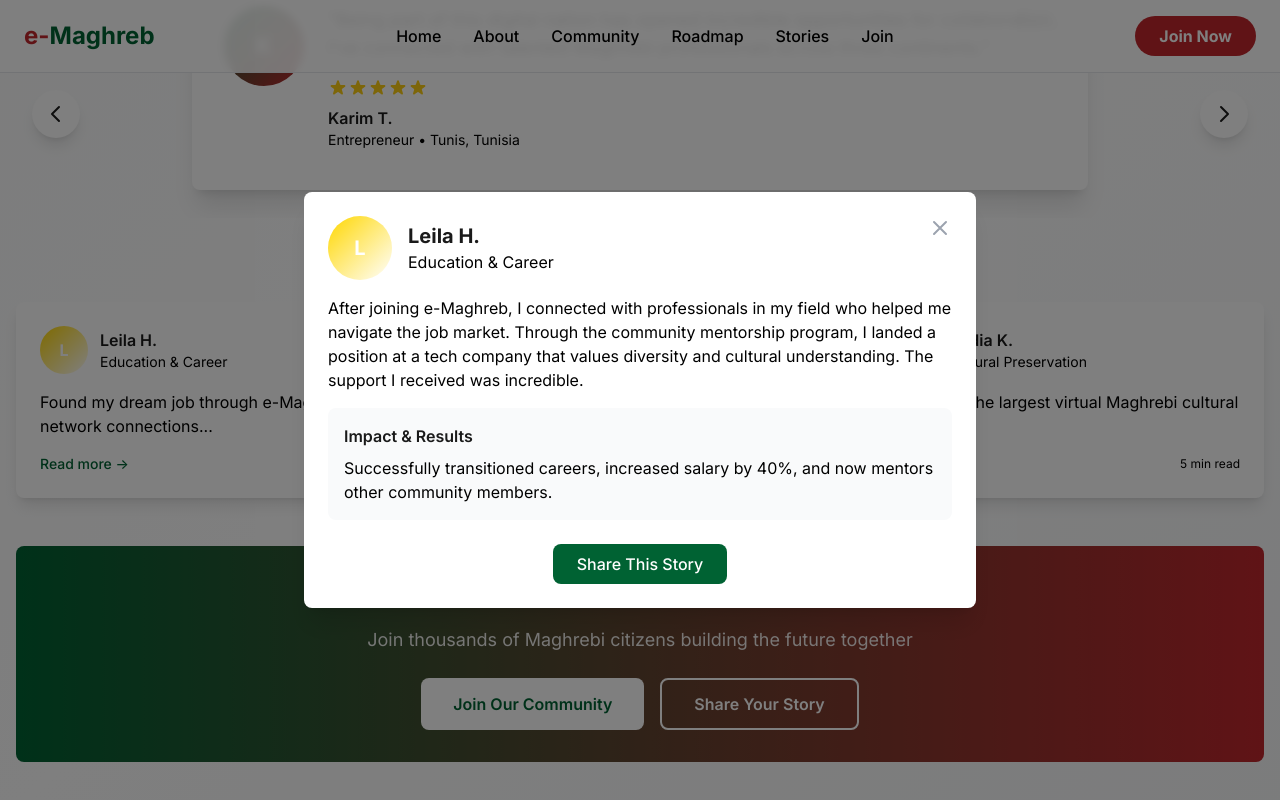
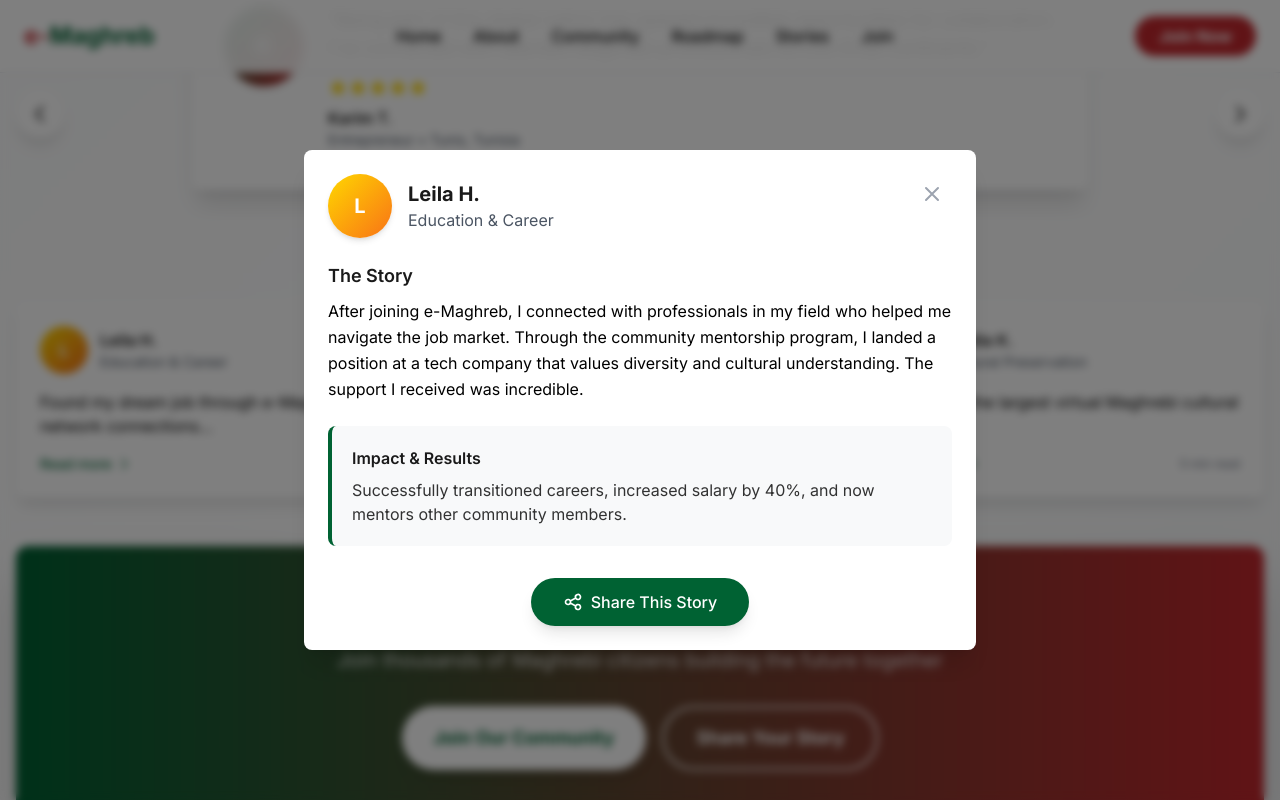
Before and after one commit to e-Maghreb/website, a Vue app: page / in a window 1280 px wide. Both pictures are taken after a click on the element 216 px from the left and 6014 px from the top of the page. Shown: the part 5614-6414 px from the top of the page. Built offline with nearby package versions, Linux system fonts and the light colour scheme.

Commit message:
style: enhance responsiveness, add hover effects, and improve overall UI/UX for various components.

```diff
--- a/src/components/JoinSection.vue
+++ b/src/components/JoinSection.vue
@@ -71,7 +71,7 @@
         </p>
         <button
           @click="handleCtaClick"
-          class="bg-maghreb-red hover:bg-red-700 text-white font-bold py-4 px-8 rounded-full text-lg transition-all duration-300 transform hover:scale-105 hover:shadow-2xl disabled:bg-gray-400 disabled:cursor-not-allowed"
+          class="bg-maghreb-red hover:bg-red-700 text-white font-bold py-4 px-8 rounded-full text-lg transition-all duration-300 transform hover:scale-105 hover:shadow-2xl"
           :disabled="!isRegistrationOpen"
         >
           {{ isRegistrationOpen ? 'Register Now' : 'Join Waitlist' }}
--- a/src/components/SocialProof.vue
+++ b/src/components/SocialProof.vue
@@ -3,44 +3,44 @@
     <div class="container mx-auto px-4">
       <!-- Section Header -->
       <div class="text-center mb-12">
-        <h2 class="text-4xl font-bold text-maghreb-dark mb-4">
+        <h2 class="text-3xl md:text-4xl font-bold text-maghreb-dark mb-4">
           Join Our Growing Community
         </h2>
-        <p class="text-xl text-black max-w-3xl mx-auto">
+        <p class="text-lg md:text-xl text-black max-w-3xl mx-auto">
           See what our citizens are saying about building the future of the Maghreb digital nation
         </p>
       </div>
 
       <!-- Community Stats -->
-      <div class="grid grid-cols-1 md:grid-cols-4 gap-6 mb-16">
-        <div class="bg-white rounded-lg shadow-lg p-6 text-center">
+      <div class="grid grid-cols-1 sm:grid-cols-2 md:grid-cols-4 gap-6 mb-16">
+        <div class="bg-white rounded-lg shadow-lg p-6 text-center transform transition-transform hover:scale-105">
           <div class="text-3xl font-bold text-maghreb-green mb-2">{{ communityStats.totalCitizens }}</div>
-          <div class="text-black">Total Citizens</div>
+          <div class="text-black font-medium">Total Citizens</div>
           <div class="text-sm text-maghreb-green mt-1">+{{ communityStats.newThisWeek }} this week</div>
         </div>
 
-        <div class="bg-white rounded-lg shadow-lg p-6 text-center">
+        <div class="bg-white rounded-lg shadow-lg p-6 text-center transform transition-transform hover:scale-105">
           <div class="text-3xl font-bold text-maghreb-red mb-2">{{ communityStats.countries }}</div>
-          <div class="text-black">Countries Represented</div>
+          <div class="text-black font-medium">Countries Represented</div>
           <div class="text-sm text-maghreb-red mt-1">{{ communityStats.regions }} regions</div>
         </div>
 
-        <div class="bg-white rounded-lg shadow-lg p-6 text-center">
-          <div class="text-3xl font-bold text-maghreb-orange mb-2">{{ communityStats.activeDiscussions }}</div>
-          <div class="text-black">Active Discussions</div>
-          <div class="text-sm text-maghreb-orange mt-1">{{ communityStats.topics }} topics</div>
+        <div class="bg-white rounded-lg shadow-lg p-6 text-center transform transition-transform hover:scale-105">
+          <div class="text-3xl font-bold text-maghreb-yellow mb-2">{{ communityStats.activeDiscussions }}</div>
+          <div class="text-black font-medium">Active Discussions</div>
+          <div class="text-sm text-maghreb-yellow mt-1">{{ communityStats.topics }} topics</div>
         </div>
 
-        <div class="bg-white rounded-lg shadow-lg p-6 text-center">
-          <div class="text-3xl font-bold text-maghreb-yellow mb-2">{{ communityStats.satisfaction }}%</div>
-          <div class="text-black">Satisfaction Rate</div>
-          <div class="text-sm text-maghreb-yellow mt-1">Based on surveys</div>
+        <div class="bg-white rounded-lg shadow-lg p-6 text-center transform transition-transform hover:scale-105">
+          <div class="text-3xl font-bold text-maghreb-blue mb-2">{{ communityStats.satisfaction }}%</div>
+          <div class="text-black font-medium">Satisfaction Rate</div>
+          <div class="text-sm text-maghreb-blue mt-1">Based on surveys</div>
         </div>
       </div>
 
       <!-- Testimonials Carousel -->
       <div class="relative mb-12">
-        <div class="overflow-hidden">
+        <div class="overflow-hidden px-4 md:px-12">
           <div
             class="flex transition-transform duration-500 ease-in-out"
             :style="{ transform: `translateX(-${currentSlide * 100}%)` }"
@@ -54,7 +54,7 @@
                 <div class="flex flex-col md:flex-row items-center md:items-start gap-6">
                   <!-- Avatar -->
                   <div class="flex-shrink-0">
-                    <div class="w-20 h-20 rounded-full bg-gradient-to-br from-maghreb-green to-maghreb-red flex items-center justify-center text-white text-2xl font-bold">
+                    <div class="w-20 h-20 rounded-full bg-gradient-to-br from-maghreb-green to-maghreb-red flex items-center justify-center text-white text-2xl font-bold shadow-md">
                       {{ testimonial.name.charAt(0) }}
                     </div>
                   </div>
@@ -70,7 +70,7 @@
                           v-for="star in 5"
                           :key="star"
                           class="w-5 h-5"
-                          :class="star <= testimonial.rating ? 'text-yellow-400' : 'text-gray-300'"
+                          :class="star <= testimonial.rating ? 'text-maghreb-yellow' : 'text-gray-300'"
                         >
                           <svg fill="currentColor" viewBox="0 0 20 20">
                             <path d="M9.049 2.927c.3-.921 1.603-.921 1.902 0l1.07 3.292a1 1 0 00.95.69h3.462c.969 0 1.371 1.24.588 1.81l-2.8 2.034a1 1 0 00-.364 1.118l1.07 3.292c.3.921-.755 1.688-1.54 1.118l-2.8-2.034a1 1 0 00-1.175 0l-2.8 2.034c-.784.57-1.838-.197-1.539-1.118l1.07-3.292a1 1 0 00-.364-1.118L2.98 8.72c-.783-.57-.38-1.81.588-1.81h3.461a1 1 0 00.951-.69l1.07-3.292z" />
@@ -78,7 +78,7 @@
                         </div>
                       </div>
                       <div class="font-semibold text-maghreb-dark">{{ testimonial.name }}</div>
-                      <div class="text-black text-sm">{{ testimonial.title }} • {{ testimonial.location }}</div>
+                      <div class="text-gray-600 text-sm">{{ testimonial.title }} • {{ testimonial.location }}</div>
                     </div>
                   </div>
                 </div>
@@ -90,9 +90,10 @@
         <!-- Navigation Buttons -->
         <button
           @click="prevSlide"
-          class="absolute left-4 top-1/2 transform -translate-y-1/2 bg-white rounded-full p-3 shadow-lg hover:shadow-xl transition-shadow"
+          class="absolute left-0 top-1/2 transform -translate-y-1/2 bg-white rounded-full p-3 shadow-lg hover:shadow-xl transition-all hover:scale-110 z-10"
           :class="{ 'opacity-50 cursor-not-allowed': currentSlide === 0 }"
           :disabled="currentSlide === 0"
+          aria-label="Previous testimonial"
         >
           <svg class="w-6 h-6 text-maghreb-dark" fill="none" stroke="currentColor" viewBox="0 0 24 24">
             <path stroke-linecap="round" stroke-linejoin="round" stroke-width="2" d="M15 19l-7-7 7-7" />
@@ -101,9 +102,10 @@
 
         <button
           @click="nextSlide"
-          class="absolute right-4 top-1/2 transform -translate-y-1/2 bg-white rounded-full p-3 shadow-lg hover:shadow-xl transition-shadow"
+          class="absolute right-0 top-1/2 transform -translate-y-1/2 bg-white rounded-full p-3 shadow-lg hover:shadow-xl transition-all hover:scale-110 z-10"
           :class="{ 'opacity-50 cursor-not-allowed': currentSlide === testimonials.length - 1 }"
           :disabled="currentSlide === testimonials.length - 1"
+          aria-label="Next testimonial"
         >
           <svg class="w-6 h-6 text-maghreb-dark" fill="none" stroke="currentColor" viewBox="0 0 24 24">
             <path stroke-linecap="round" stroke-linejoin="round" stroke-width="2" d="M9 5l7 7-7 7" />
@@ -118,6 +120,7 @@
             @click="currentSlide = index"
             class="w-3 h-3 rounded-full transition-colors"
             :class="currentSlide === index ? 'bg-maghreb-green' : 'bg-gray-300'"
+            :aria-label="`Go to testimonial ${index + 1}`"
           ></button>
         </div>
       </div>
@@ -127,42 +130,47 @@
         <div
           v-for="story in userStories"
           :key="story.id"
-          class="bg-white rounded-lg shadow-lg p-6 hover:shadow-xl transition-shadow cursor-pointer"
+          class="bg-white rounded-lg shadow-lg p-6 hover:shadow-xl transition-all duration-300 transform hover:-translate-y-1 cursor-pointer"
           @click="openStory(story)"
         >
           <div class="flex items-center mb-4">
-            <div class="w-12 h-12 rounded-full bg-gradient-to-br from-maghreb-yellow to-maghreb-orange flex items-center justify-center text-white font-bold mr-3">
+            <div class="w-12 h-12 rounded-full bg-gradient-to-br from-maghreb-yellow to-orange-500 flex items-center justify-center text-white font-bold mr-3 shadow-sm">
               {{ story.name.charAt(0) }}
             </div>
             <div>
               <div class="font-semibold text-maghreb-dark">{{ story.name }}</div>
-              <div class="text-sm text-black">{{ story.category }}</div>
+              <div class="text-sm text-gray-600">{{ story.category }}</div>
             </div>
           </div>
-          <p class="text-black mb-4">{{ story.excerpt }}</p>
-          <div class="flex items-center justify-between">
-            <span class="text-sm text-maghreb-green font-medium">Read more →</span>
-            <span class="text-xs text-black">{{ story.readTime }} min read</span>
+          <p class="text-black mb-4 line-clamp-3">{{ story.excerpt }}</p>
+          <div class="flex items-center justify-between mt-auto">
+            <span class="text-sm text-maghreb-green font-medium flex items-center group">
+              Read more
+              <svg class="w-4 h-4 ml-1 transform group-hover:translate-x-1 transition-transform" fill="none" stroke="currentColor" viewBox="0 0 24 24">
+                <path stroke-linecap="round" stroke-linejoin="round" stroke-width="2" d="M9 5l7 7-7 7" />
+              </svg>
+            </span>
+            <span class="text-xs text-gray-500">{{ story.readTime }} min read</span>
           </div>
         </div>
       </div>
 
       <!-- CTA Section -->
-      <div class="text-center bg-gradient-to-r from-maghreb-green to-maghreb-red rounded-lg p-8 text-white">
-        <h3 class="text-2xl font-bold mb-4">Ready to Share Your Story?</h3>
-        <p class="text-lg mb-6 opacity-90">
+      <div class="text-center bg-gradient-to-r from-maghreb-green to-maghreb-red rounded-xl p-8 md:p-12 text-white shadow-2xl">
+        <h3 class="text-2xl md:text-3xl font-bold mb-4">Ready to Share Your Story?</h3>
+        <p class="text-lg md:text-xl mb-8 opacity-90 max-w-2xl mx-auto">
           Join thousands of Maghrebi citizens building the future together
         </p>
         <div class="flex flex-col sm:flex-row gap-4 justify-center">
           <button
             @click="joinCommunity"
-            class="bg-white text-maghreb-green px-8 py-3 rounded-lg font-semibold hover:bg-gray-100 transition-colors"
+            class="bg-white text-maghreb-green px-8 py-4 rounded-full font-bold text-lg hover:bg-gray-100 transition-all transform hover:scale-105 shadow-lg"
           >
             Join Our Community
           </button>
           <button
             @click="shareStory()"
-            class="border-2 border-white text-white px-8 py-3 rounded-lg font-semibold hover:bg-white hover:text-maghreb-green transition-colors"
+            class="border-2 border-white text-white px-8 py-4 rounded-full font-bold text-lg hover:bg-white/10 transition-all transform hover:scale-105"
           >
             Share Your Story
           </button>
@@ -172,27 +180,28 @@
       <!-- Story Detail Modal -->
       <div
         v-if="selectedStory"
-        class="fixed inset-0 bg-black bg-opacity-50 flex items-center justify-center p-4 z-50"
+        class="fixed inset-0 bg-black/50 backdrop-blur-sm flex items-center justify-center p-4 z-50 overflow-y-auto"
         @click="selectedStory = null"
       >
         <div
-          class="bg-white rounded-lg shadow-xl max-w-2xl w-full max-h-[80vh] overflow-y-auto"
+          class="bg-white rounded-lg shadow-xl max-w-2xl w-full my-8 relative"
           @click.stop
         >
           <div class="p-6">
-            <div class="flex justify-between items-start mb-4">
+            <div class="flex justify-between items-start mb-6">
               <div class="flex items-center">
-                <div class="w-16 h-16 rounded-full bg-gradient-to-br from-maghreb-yellow to-maghreb-orange flex items-center justify-center text-white font-bold text-xl mr-4">
+                <div class="w-16 h-16 rounded-full bg-gradient-to-br from-maghreb-yellow to-orange-500 flex items-center justify-center text-white font-bold text-xl mr-4 shadow-md">
                   {{ selectedStory.name.charAt(0) }}
                 </div>
                 <div>
                   <h3 class="text-xl font-bold text-maghreb-dark">{{ selectedStory.name }}</h3>
-                  <p class="text-black">{{ selectedStory.category }}</p>
+                  <p class="text-gray-600">{{ selectedStory.category }}</p>
                 </div>
               </div>
               <button
                 @click="selectedStory = null"
-                class="text-gray-400 hover:text-gray-600 transition-colors"
+                class="text-gray-400 hover:text-gray-600 transition-colors p-2"
+                aria-label="Close modal"
               >
                 <svg class="w-6 h-6" fill="none" stroke="currentColor" viewBox="0 0 24 24">
                   <path stroke-linecap="round" stroke-linejoin="round" stroke-width="2" d="M6 18L18 6M6 6l12 12" />
@@ -201,18 +210,23 @@
             </div>
 
             <div class="prose max-w-none">
-              <p class="text-black mb-4">{{ selectedStory.fullStory }}</p>
-              <div class="bg-gray-50 rounded-lg p-4 mt-4">
+              <h4 class="text-lg font-semibold text-maghreb-dark mb-2">The Story</h4>
+              <p class="text-black mb-6 leading-relaxed">{{ selectedStory.fullStory }}</p>
+
+              <div class="bg-maghreb-light rounded-lg p-5 border-l-4 border-maghreb-green">
                 <h4 class="font-semibold text-maghreb-dark mb-2">Impact & Results</h4>
-                <p class="text-black">{{ selectedStory.impact }}</p>
+                <p class="text-black/80">{{ selectedStory.impact }}</p>
               </div>
             </div>
 
-            <div class="flex justify-center mt-6">
+            <div class="flex justify-center mt-8">
               <button
                 @click="shareStory(selectedStory)"
-                class="bg-maghreb-green text-white px-6 py-2 rounded-lg font-medium hover:bg-maghreb-dark transition-colors"
+                class="bg-maghreb-green text-white px-8 py-3 rounded-full font-medium hover:bg-green-700 transition-colors shadow-lg flex items-center"
               >
+                <svg class="w-5 h-5 mr-2" fill="none" stroke="currentColor" viewBox="0 0 24 24">
+                  <path stroke-linecap="round" stroke-linejoin="round" stroke-width="2" d="M8.684 13.342C8.886 12.938 9 12.482 9 12c0-.482-.114-.938-.316-1.342m0 2.684a3 3 0 110-2.684m0 2.684l6.632 3.316m-6.632-6l6.632-3.316m0 0a3 3 0 105.367-2.684 3 3 0 00-5.367 2.684zm0 9.316a3 3 0 105.368 2.684 3 3 0 00-5.368-2.684z" />
+                </svg>
                 Share This Story
               </button>
             </div>
@@ -393,32 +407,5 @@ onUnmounted(() => {
 </script>
 
 <style scoped>
-.maghreb-light {
-  background-color: #f0f9f4;
-}
-
-.maghreb-dark {
-  color: #1a472a;
-}
-
-.maghreb-green {
-  background-color: #22c55e;
-  color: white;
-}
-
-.maghreb-blue {
-  background-color: #C1272D;
-}
-
-.maghreb-yellow {
-  background-color: #eab308;
-}
-
-.maghreb-orange {
-  background-color: #f97316;
-}
-
-.prose {
-  max-width: none;
-}
+/* Scoped styles removed in favor of Tailwind config */
 </style>
```
Also changed, not shown: src/components/InteractiveRoadmap.vue (+22 -45 lines).
